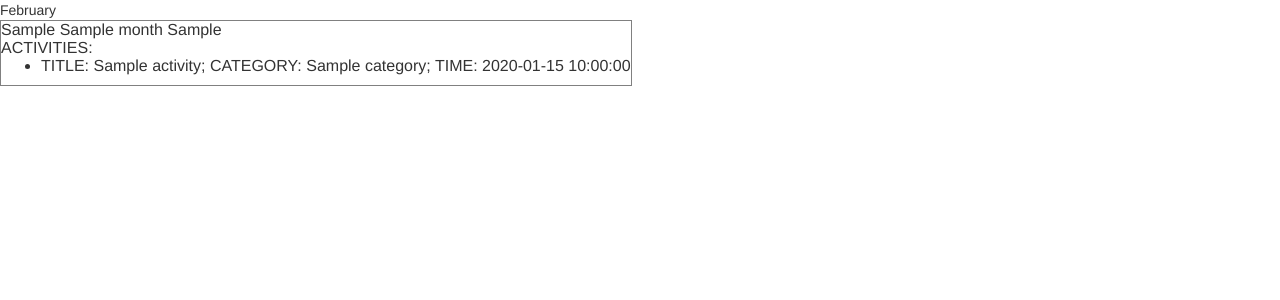
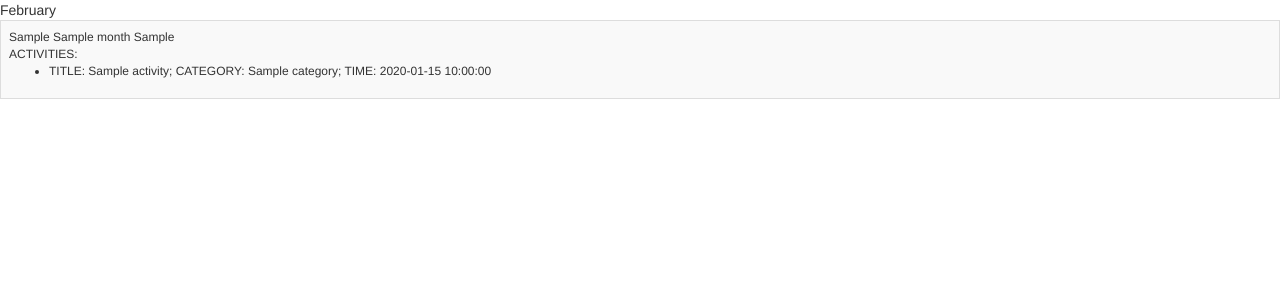
Before and after one commit to ricek/athleticbuddy, a Flask app: template app/templates/calendar.html in a window 1280 px wide. Shown: the top 300 px of the page. Run offline with Flask 2, Linux system fonts and the light colour scheme; the template is opened without the code that fills it: most values are stand-ins (such as "Sample title", 1, 10 or a date in 2020); some libraries are stand-ins or nearby versions.

Commit message:
add bootstrap styles to calendar

```diff
--- /dev/null
+++ b/app/static/css/custom.css
@@ -0,0 +1,3 @@
+table {
+  font-size: 12px;
+}
--- a/app/templates/calendar.html
+++ b/app/templates/calendar.html
@@ -1,7 +1,8 @@
 <html>
 <link rel="stylesheet" type="text/css" href="{{ url_for('static', filename='css/bootstrap.css') }}">
+<link href="{{ url_for('static', filename='css/custom.css') }}" rel="stylesheet">
     <body>
-       <table border="1" cellspacing="1">
+    <table border="1" cellspacing="1" class="table table-bordered table-striped">
 		<thead>February</thead>
 		<tbody>
 			{% for activities_by_week in activities_in_month %}
```
